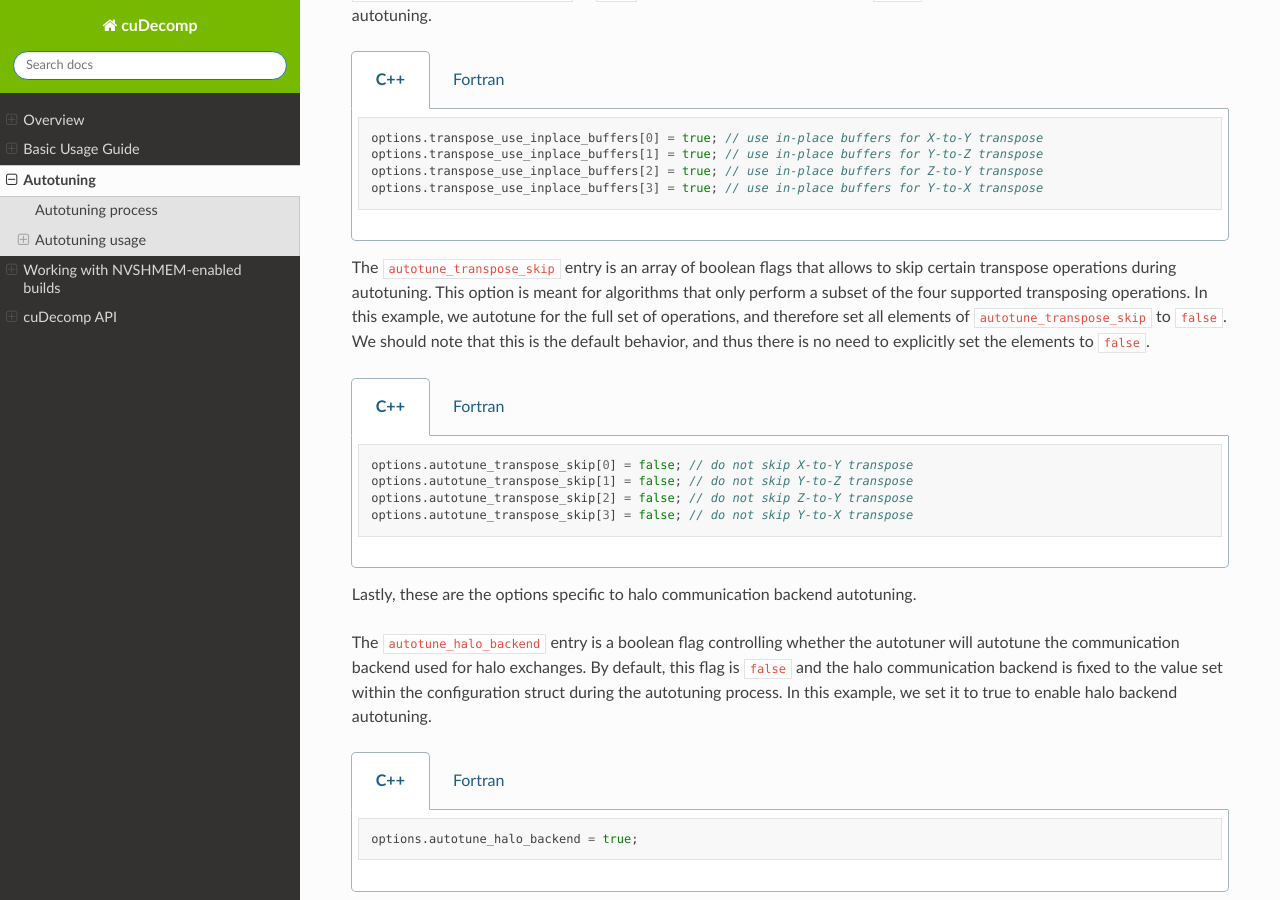
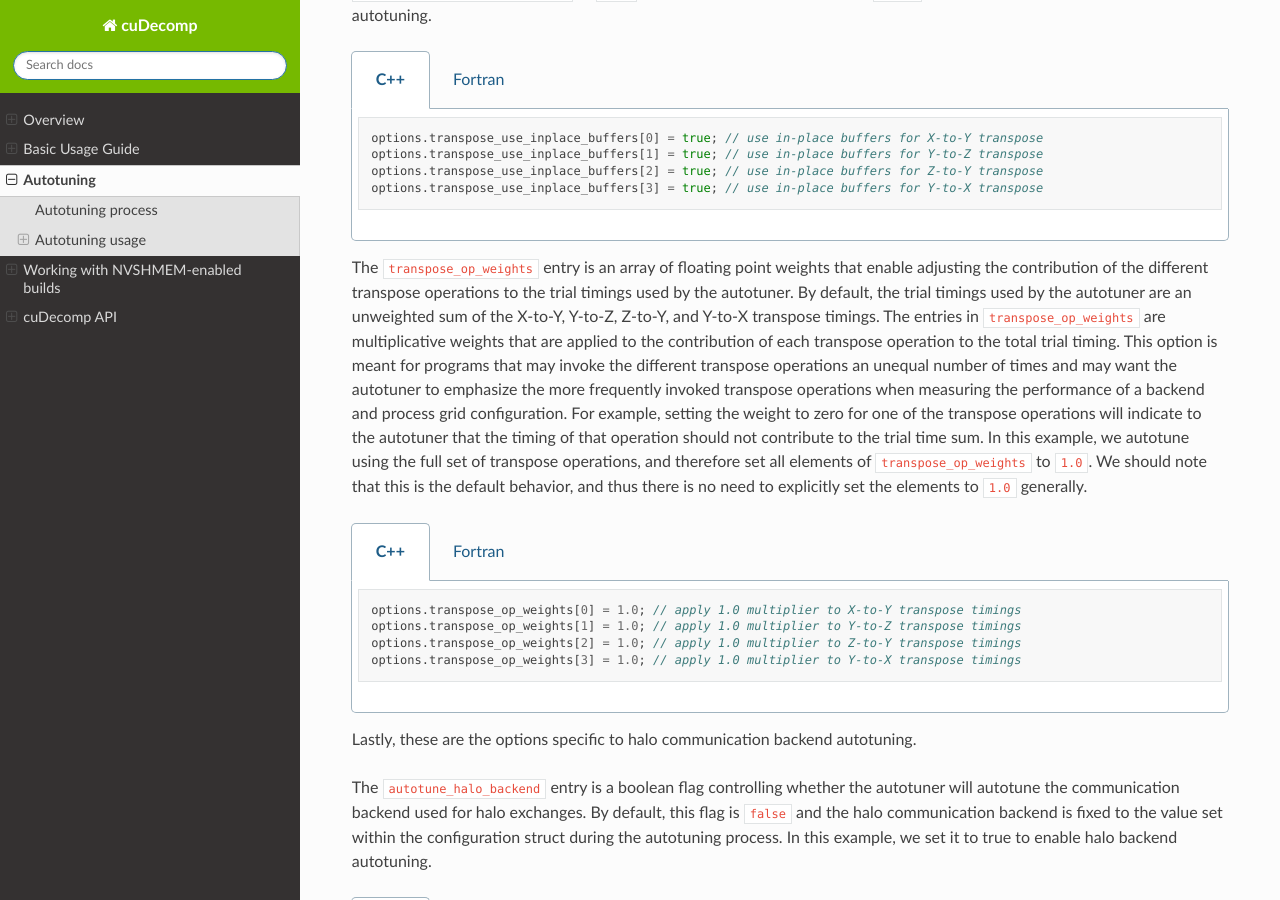
Before and after one commit to NVIDIA/cuDecomp, a Sphinx documentation site: the page built from docs/autotuning.rst, in a window 1280 px wide and 900 px high, scrolled down 4233 px. Built offline with Sphinx 7.4.7 and the Read the Docs theme 2.0.0, drawn with Linux system fonts in a browser that asks for light colours.

Commit message:
Update docs.

```diff
--- a/docs/api/f_api.rst
+++ b/docs/api/f_api.rst
@@ -73,7 +73,7 @@
   :f logical autotune_transpose_backend: flag to enable transpose backend autotuning (default: false)
   :f logical autotune_halo_backend: flag to enable halo backend autotuning (default: false)
   :f logical transpose_use_inplace_buffers(4): flag to control whether transpose autotuning uses in-place or out-of-place buffers by operation, considering the following order: X-to-Y, Y-to-Z, Z-to-Y, Y-to-X (default: [false, false, false, false])
-  :f logical autotune_transpose_skip(4): flag to skip certain transpose operations during autotuning, considering the following order: X-to-Y, Y-to-Z, Z-to-Y, Y-to-X (default: [false, false, false, false])
+  :f real(c_double) transpose_op_weights(4): multiplicative weight to apply to trial time contribution by transpose operation in the following order: X-to-Y, Y-to-Z, Z-to-Y, Y-to-X (default: [1.0, 1.0, 1.0, 1.0])
   :f integer halo_extents(3): extents for halo autotuning (default: [0, 0, 0])
   :f logical halo_periods(3): periodicity for halo autotuning (default: [false, false, false])
   :f integer halo_axis: which axis pencils to use for halo autotuning (default: 1, X-pencils)
--- a/docs/autotuning.rst
+++ b/docs/autotuning.rst
@@ -230,28 +230,36 @@
     options%transpose_use_inplace_buffers(3) = .true. ! use in-place buffers for Z-to-Y transpose
     options%transpose_use_inplace_buffers(4) = .true. ! use in-place buffers for Y-to-X transpose
 
-The :code:`autotune_transpose_skip` entry is an array of boolean flags that allows to skip certain
-transpose operations during autotuning. This option is meant for algorithms that only perform a subset
-of the four supported transposing operations. In this example, we autotune for the full set of
-operations, and therefore set all elements of :code:`autotune_transpose_skip` to :code:`false`.
+The :code:`transpose_op_weights` entry is an array of floating point weights that enable adjusting the
+contribution of the different transpose operations to the trial timings used by the autotuner. By default,
+the trial timings used by the autotuner are an unweighted sum of the X-to-Y, Y-to-Z, Z-to-Y, and Y-to-X transpose timings.
+The entries in :code:`transpose_op_weights` are multiplicative weights that are applied to the
+contribution of each transpose operation to the total trial timing.
+This option is meant for programs that may invoke the different transpose operations an unequal
+number of times and may want the autotuner to emphasize the more frequently invoked transpose operations
+when measuring the performance of a backend and process grid configuration. For example, setting
+the weight to zero for one of the transpose operations will indicate to the autotuner that the timing
+of that operation should not contribute to the trial time sum.
+In this example, we autotune using the full set of transpose
+operations, and therefore set all elements of :code:`transpose_op_weights` to :code:`1.0`.
 We should note that this is the default behavior, and thus there is no need to explicitly set
-the elements to :code:`false`.
+the elements to :code:`1.0` generally.
 
 .. tabs::
 
   .. code-tab:: c++
 
-    options.autotune_transpose_skip[0] = false; // do not skip X-to-Y transpose
-    options.autotune_transpose_skip[1] = false; // do not skip Y-to-Z transpose
-    options.autotune_transpose_skip[2] = false; // do not skip Z-to-Y transpose
-    options.autotune_transpose_skip[3] = false; // do not skip Y-to-X transpose
+    options.transpose_op_weights[0] = 1.0; // apply 1.0 multiplier to X-to-Y transpose timings
+    options.transpose_op_weights[1] = 1.0; // apply 1.0 multiplier to Y-to-Z transpose timings
+    options.transpose_op_weights[2] = 1.0; // apply 1.0 multiplier to Z-to-Y transpose timings
+    options.transpose_op_weights[3] = 1.0; // apply 1.0 multiplier to Y-to-X transpose timings
 
   .. code-tab:: fortran
 
-    options%autotune_transpose_skip(1) = .false. ! do not skip X-to-Y transpose
-    options%autotune_transpose_skip(2) = .false. ! do not skip Y-to-Z transpose
-    options%autotune_transpose_skip(3) = .false. ! do not skip Z-to-Y transpose
-    options%autotune_transpose_skip(4) = .false. ! do not skip Y-to-X transpose
+    options%transpose_op_weights(1) = 1.0 ! apply 1.0 multiplier to X-to-Y transpose timings
+    options%transpose_op_weights(2) = 1.0 ! apply 1.0 multiplier to Y-to-Z transpose timings
+    options%transpose_op_weights(3) = 1.0 ! apply 1.0 multiplier to Z-to-Y transpose timings
+    options%transpose_op_weights(4) = 1.0 ! apply 1.0 multiplier to Y-to-X transpose timings
 
 Lastly, these are the options specific to halo communication backend autotuning.
 
```
